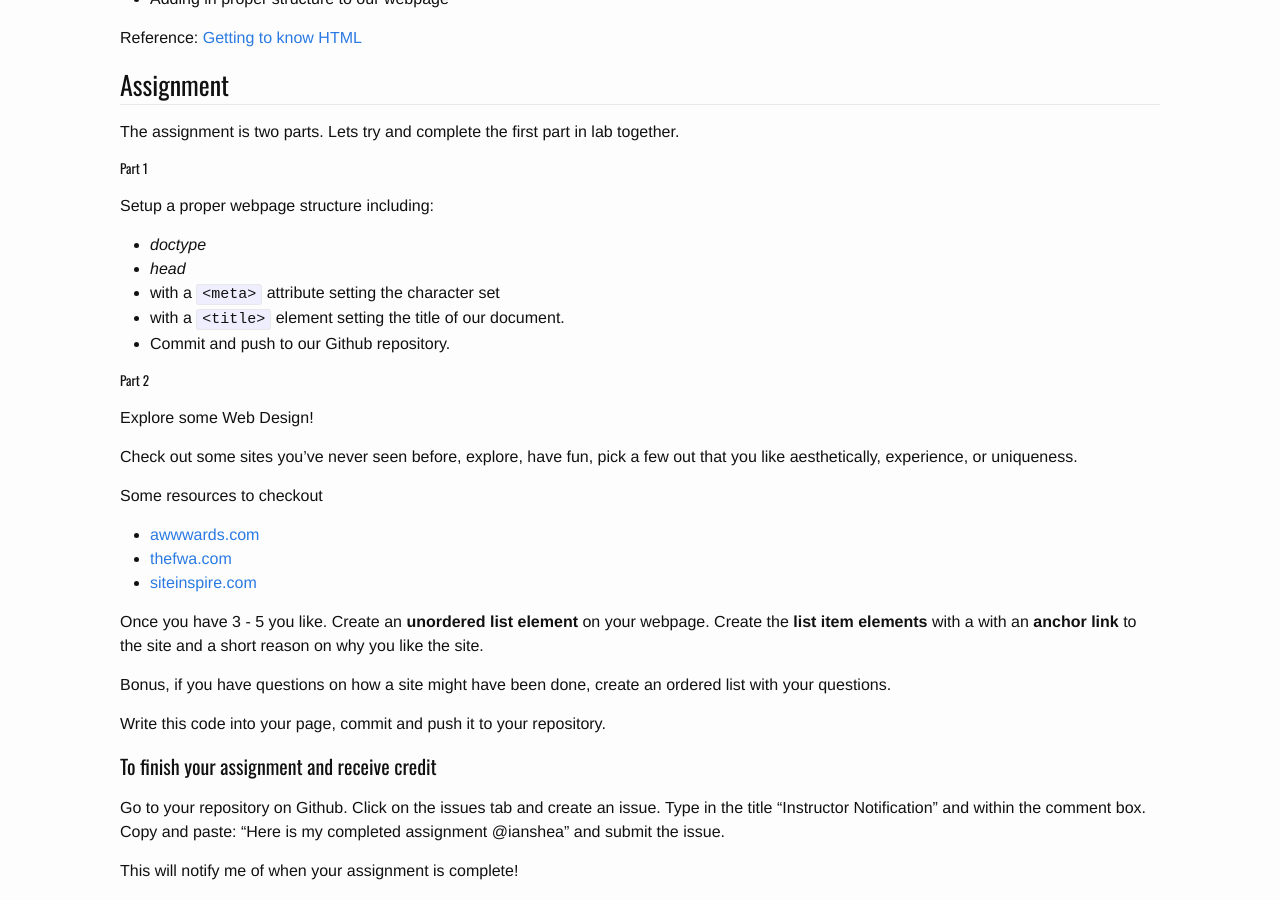
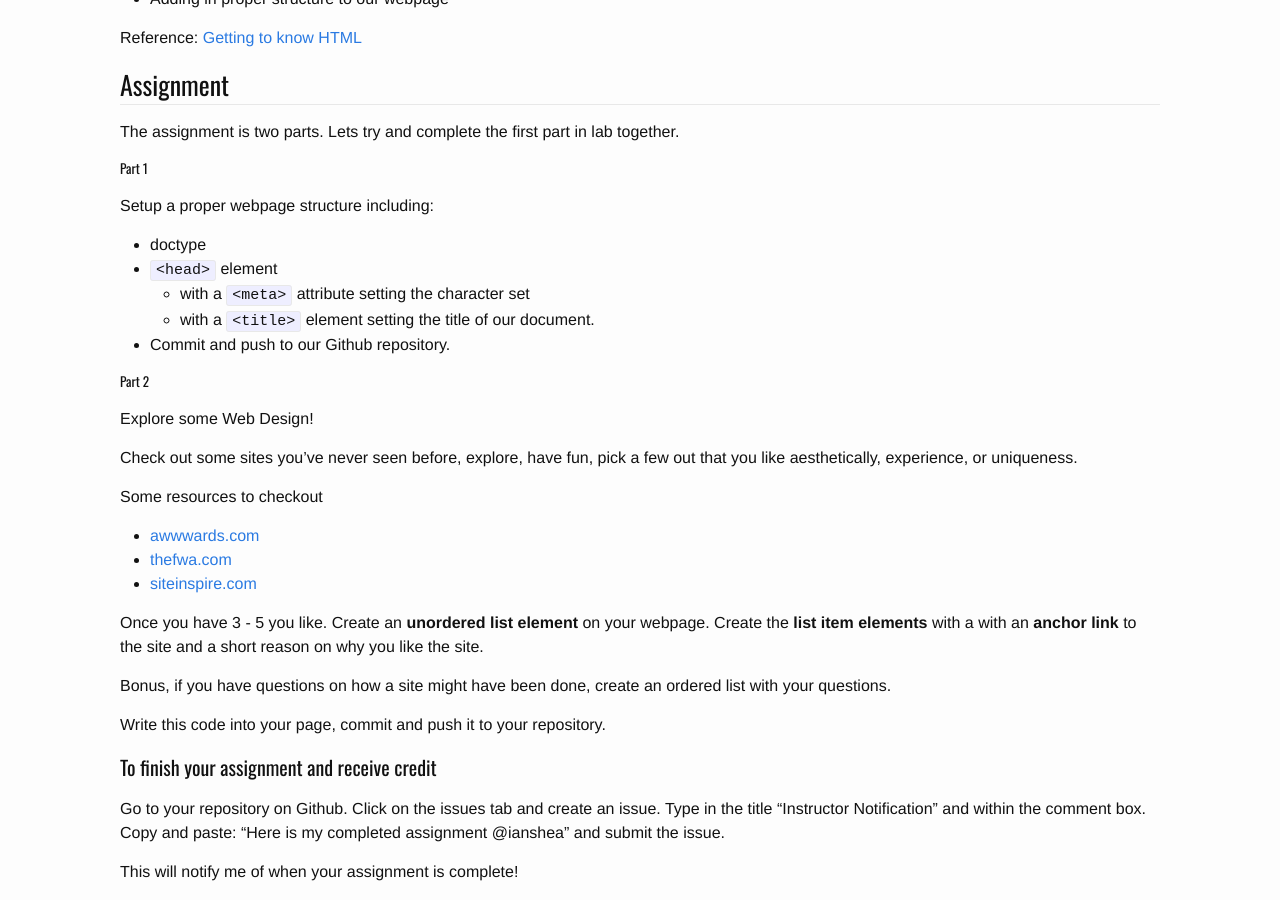
Before and after one commit to ianshea/DESN-368, a Jekyll site: the page built from _posts/2016-01-06-session2.markdown, in a window 1280 px wide and 900 px high, scrolled down 442 px. Built offline with Jekyll 4.4.1, drawn with Linux system fonts in a browser that asks for light colours.

Commit message:
formatting fix

```diff
--- a/_posts/2016-01-06-session2.markdown
+++ b/_posts/2016-01-06-session2.markdown
@@ -23,10 +23,10 @@ The assignment is two parts. Lets try and complete the first part in lab togethe
 ##### Part 1
 
  Setup a proper webpage structure including:
- * *doctype*
- * *head*
-  * with a `<meta>` attribute setting the character set
-  * with a `<title>` element setting the title of our document.
+ * doctype
+ * `<head>` element
+   * with a `<meta>` attribute setting the character set
+   * with a `<title>` element setting the title of our document.
  * Commit and push to our Github repository.
 
 ##### Part 2
```
